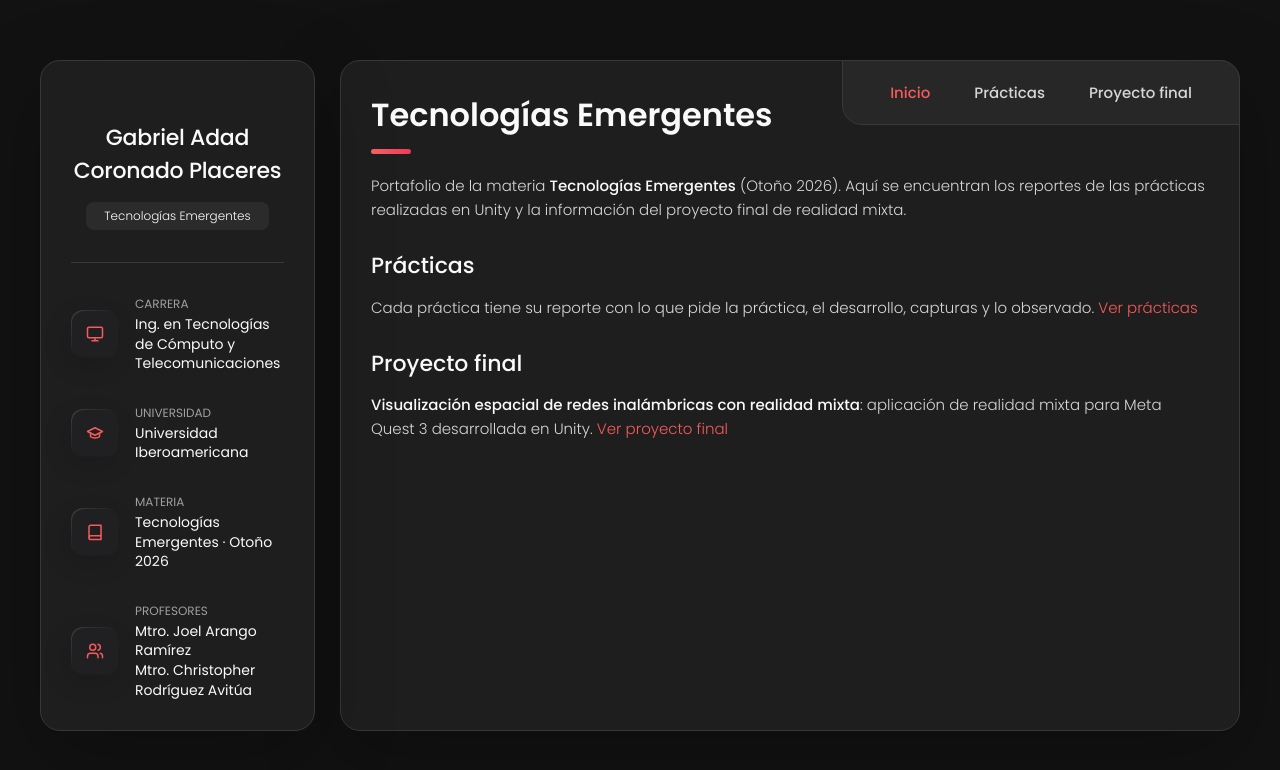
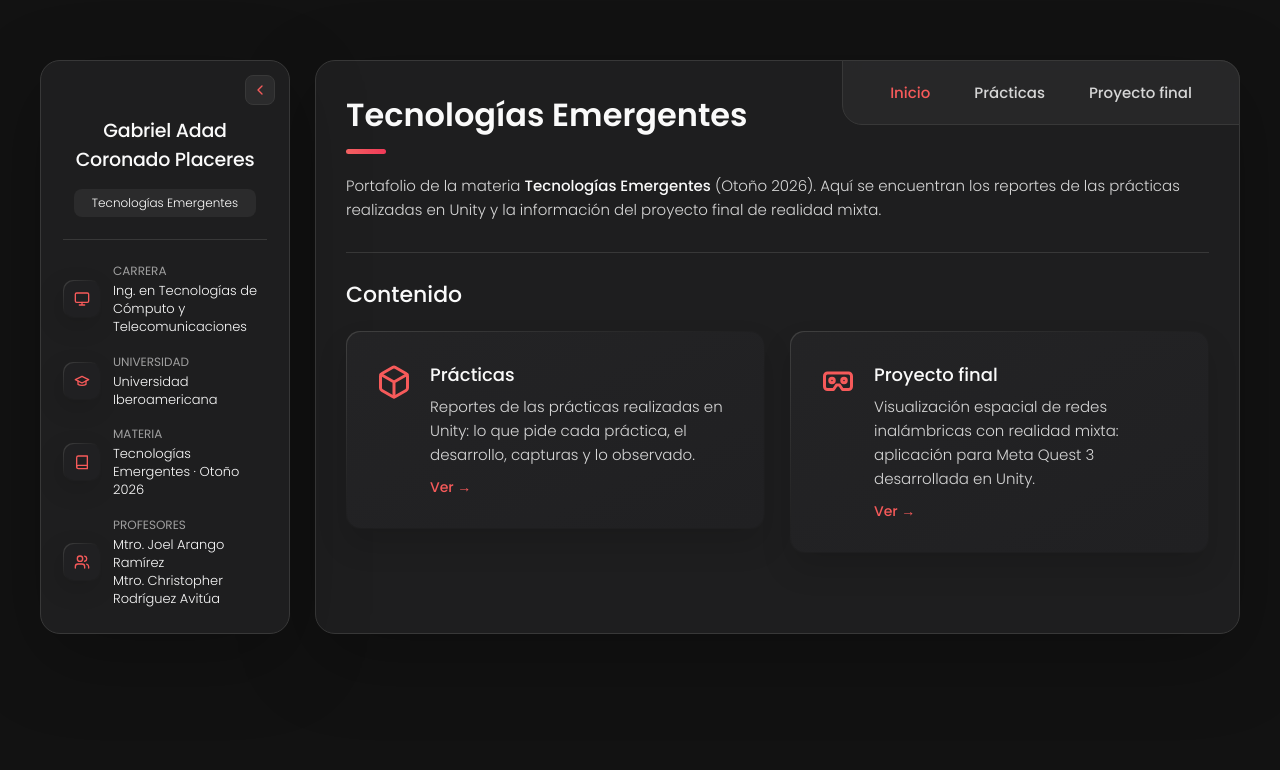
Before and after one commit to gabriel-coronad/tecnologias-emergentes, a Jekyll site: the page built from index.md, in a window 1280 px wide. Shown: the top 770 px of the page. Built offline with Jekyll 4.4.1, drawn with Linux system fonts in a browser that asks for light colours.

Commit message:
Tarjeta lateral contraíble y más angosta, Inicio con tarjetas y líneas entre secciones
Co-Authored-By: Claude Opus 5.5 <noreply@anthropic.com>

```diff
--- a/_includes/icono.html
+++ b/_includes/icono.html
@@ -9,6 +9,12 @@
 <svg viewBox="0 0 24 24" fill="none" stroke="currentColor" stroke-width="2" stroke-linecap="round" stroke-linejoin="round" aria-hidden="true"><path d="M16 21v-2a4 4 0 0 0-4-4H6a4 4 0 0 0-4 4v2"/><circle cx="9" cy="7" r="4"/><path d="M22 21v-2a4 4 0 0 0-3-3.9M16 3.1a4 4 0 0 1 0 7.8"/></svg>
 {%- when "ver" -%}
 <svg viewBox="0 0 24 24" fill="none" stroke="currentColor" stroke-width="2" stroke-linecap="round" stroke-linejoin="round" aria-hidden="true"><path d="M2 12s3.5-7 10-7 10 7 10 7-3.5 7-10 7S2 12 2 12Z"/><circle cx="12" cy="12" r="3"/></svg>
+{%- when "contraer" -%}
+<svg viewBox="0 0 24 24" fill="none" stroke="currentColor" stroke-width="2" stroke-linecap="round" stroke-linejoin="round" aria-hidden="true"><path d="m15 18-6-6 6-6"/></svg>
+{%- when "practicas" -%}
+<svg viewBox="0 0 24 24" fill="none" stroke="currentColor" stroke-width="2" stroke-linecap="round" stroke-linejoin="round" aria-hidden="true"><path d="M21 16V8a2 2 0 0 0-1-1.7l-7-4a2 2 0 0 0-2 0l-7 4A2 2 0 0 0 3 8v8a2 2 0 0 0 1 1.7l7 4a2 2 0 0 0 2 0l7-4a2 2 0 0 0 1-1.7Z"/><path d="M3.3 7 12 12l8.7-5M12 22V12"/></svg>
+{%- when "proyecto" -%}
+<svg viewBox="0 0 24 24" fill="none" stroke="currentColor" stroke-width="2" stroke-linecap="round" stroke-linejoin="round" aria-hidden="true"><path d="M3 8a2 2 0 0 1 2-2h14a2 2 0 0 1 2 2v7a2 2 0 0 1-2 2h-4l-2-3h-2l-2 3H5a2 2 0 0 1-2-2Z"/><circle cx="8" cy="11" r="1.5"/><circle cx="16" cy="11" r="1.5"/></svg>
 {%- when "mas" -%}
 <svg viewBox="0 0 24 24" fill="none" stroke="currentColor" stroke-width="2" stroke-linecap="round" stroke-linejoin="round" aria-hidden="true"><path d="m6 9 6 6 6-6"/></svg>
 {%- endcase -%}
--- a/_layouts/default.html
+++ b/_layouts/default.html
@@ -9,10 +9,17 @@
   <link rel="preconnect" href="https://fonts.gstatic.com" crossorigin>
   <link href="https://fonts.googleapis.com/css2?family=Poppins:wght@300;400;500;600&display=swap" rel="stylesheet">
   <link rel="stylesheet" href="{{ '/assets/css/estilo.css' | relative_url }}">
+  <script>
+    // Recordar si la tarjeta lateral se dejó contraída
+    try { if (localStorage.getItem("tarjeta-contraida") === "1") document.documentElement.classList.add("contraida"); } catch (e) {}
+  </script>
 </head>
 <body>
   <main>
     <aside class="sidebar" data-sidebar>
+      <button class="colapsar-btn" data-colapsar aria-label="Contraer o expandir la tarjeta" title="Contraer / expandir">
+        {% include icono.html nombre="contraer" %}
+      </button>
       <div class="sidebar-info">
         <div class="info-content">
           <h1 class="name">{{ site.tarjeta.nombre }}</h1>
@@ -29,7 +36,7 @@
         <ul class="contacts-list">
           {% for dato in site.tarjeta.datos %}
           <li class="contact-item">
-            <div class="icon-box">{% include icono.html nombre=dato.icono %}</div>
+            <div class="icon-box" title="{{ dato.titulo }}">{% include icono.html nombre=dato.icono %}</div>
             <div class="contact-info">
               <p class="contact-title">{{ dato.titulo }}</p>
               <p class="contact-text">{{ dato.valor }}</p>
@@ -65,6 +72,12 @@
     document.querySelector("[data-sidebar-btn]").addEventListener("click", function () {
       document.querySelector("[data-sidebar]").classList.toggle("active");
     });
+
+    // En computadora la tarjeta lateral se contrae a una franja de íconos
+    document.querySelector("[data-colapsar]").addEventListener("click", function () {
+      var contraida = document.documentElement.classList.toggle("contraida");
+      try { localStorage.setItem("tarjeta-contraida", contraida ? "1" : "0"); } catch (e) {}
+    });
   </script>
 </body>
 </html>
--- /dev/null
+++ b/_layouts/inicio.html
@@ -0,0 +1,26 @@
+---
+layout: default
+---
+<div class="contenido">
+{{ content }}
+</div>
+
+{% if page.tarjetas %}
+<section class="service">
+  <h3 class="h3 service-title">{{ page.titulo_tarjetas }}</h3>
+  <ul class="service-list">
+    {% for t in page.tarjetas %}
+    <li>
+      <a class="service-item" href="{{ t.enlace | relative_url }}">
+        <div class="service-icon-box">{% include icono.html nombre=t.icono %}</div>
+        <div class="service-content-box">
+          <h4 class="service-item-title">{{ t.titulo }}</h4>
+          <p class="service-item-text">{{ t.texto }}</p>
+          <span class="service-link">Ver →</span>
+        </div>
+      </a>
+    </li>
+    {% endfor %}
+  </ul>
+</section>
+{% endif %}
--- a/assets/css/estilo.css
+++ b/assets/css/estilo.css
@@ -262,6 +262,9 @@ main {
 
 .info_more-btn svg { display: block; width: 16px; height: 16px; }
 
+/* Botón para contraer la tarjeta: solo en computadora (ver #RESPONSIVE) */
+.colapsar-btn { display: none; }
+
 .sidebar-info_more {
   opacity: 0;
   visibility: hidden;
@@ -364,9 +367,25 @@ main {
   line-height: 1.3;
 }
 
+/* Cada sección (##) empieza con una línea horizontal */
 .contenido h2 {
   font-size: var(--fs-2);
-  margin-top: 30px;
+  margin-top: 35px;
+  padding-top: 25px;
+  border-top: 1px solid var(--jet);
+}
+
+.contenido > h2:first-child {
+  margin-top: 0;
+  padding-top: 0;
+  border-top: 0;
+}
+
+.contenido hr {
+  border: 0;
+  height: 1px;
+  background: var(--jet);
+  margin: 30px 0;
 }
 
 .contenido h3 {
@@ -477,6 +496,88 @@ main {
 }
 
 .volver a { color: var(--acento); }
+
+
+/*-----------------------------------*\
+  #INICIO (tarjetas)
+\*-----------------------------------*/
+
+.service {
+  margin-top: 30px;
+  padding-top: 25px;
+  border-top: 1px solid var(--jet);
+}
+
+.service-title {
+  color: var(--white-2);
+  font-size: var(--fs-2);
+  font-weight: var(--fw-500);
+  margin-bottom: 20px;
+}
+
+.service-list {
+  display: grid;
+  grid-template-columns: 1fr;
+  gap: 20px;
+}
+
+.service-item {
+  position: relative;
+  display: flex;
+  flex-direction: column;
+  align-items: center;
+  gap: 15px;
+  text-align: center;
+  background: var(--border-gradient-onyx);
+  padding: 20px;
+  border-radius: 14px;
+  box-shadow: var(--shadow-2);
+  z-index: 1;
+  transition: var(--transition-1);
+}
+
+.service-item::before {
+  content: "";
+  position: absolute;
+  inset: 1px;
+  background: var(--bg-gradient-jet);
+  border-radius: inherit;
+  z-index: -1;
+  transition: var(--transition-1);
+}
+
+.service-item:hover { background: var(--bg-gradient-acento-1); }
+
+.service-item:hover::before { background: var(--bg-gradient-acento-2); }
+
+.service-icon-box {
+  color: var(--acento);
+  flex-shrink: 0;
+}
+
+.service-icon-box svg { display: block; width: 36px; height: 36px; }
+
+.service-item-title {
+  color: var(--white-2);
+  font-size: var(--fs-4);
+  font-weight: var(--fw-500);
+  margin-bottom: 7px;
+}
+
+.service-item-text {
+  color: var(--light-gray);
+  font-size: var(--fs-6);
+  font-weight: var(--fw-300);
+  line-height: 1.6;
+}
+
+.service-link {
+  display: inline-block;
+  margin-top: 10px;
+  color: var(--acento);
+  font-size: var(--fs-7);
+  font-weight: var(--fw-500);
+}
 
 
 /*-----------------------------------*\
@@ -667,6 +768,16 @@ main {
 
   .project-img { height: auto; aspect-ratio: 16 / 10; }
 
+  .service-item {
+    flex-direction: row;
+    align-items: flex-start;
+    text-align: left;
+    gap: 18px;
+    padding: 30px;
+  }
+
+  .service-icon-box { margin-top: 3px; }
+
 }
 
 /* más de 768px */
@@ -727,6 +838,8 @@ main {
 
   .project-list { grid-template-columns: repeat(3, 1fr); }
 
+  .service-list { grid-template-columns: 1fr 1fr; gap: 20px 25px; }
+
 }
 
 /* más de 1250px: tarjeta lateral fija a la izquierda */
@@ -754,28 +867,34 @@ main {
   }
 
   .main-content {
-    min-width: 75%;
-    width: 75%;
+    flex: 1;
+    min-width: 0;
+    width: auto;
     margin: 0;
   }
 
+  /* Tarjeta lateral más angosta */
   .sidebar {
     position: sticky;
     top: 60px;
+    flex: 0 0 250px;
+    width: 250px;
     max-height: max-content;
     height: 100%;
     margin-bottom: 0;
-    padding-top: 60px;
+    padding: 55px 22px 25px;
     z-index: 1;
+    transition: flex-basis var(--transition-1), width var(--transition-1), padding var(--transition-1);
   }
 
   .sidebar-info {
     flex-direction: column;
     text-align: center;
+    min-height: 0;
   }
 
   .info-content .name {
-    font-size: 22px;
+    font-size: 19px;
     padding-right: 0;
   }
 
@@ -788,6 +907,57 @@ main {
     visibility: visible;
   }
 
-  .contacts-list { grid-template-columns: 1fr; }
+  .separator { margin: 22px 0; }
+
+  .contacts-list {
+    grid-template-columns: 1fr;
+    gap: 16px;
+  }
+
+  .contact-item { gap: 12px; }
+
+  .icon-box { width: 38px; height: 38px; border-radius: 10px; }
+
+  .icon-box svg { width: 16px; height: 16px; }
+
+  .contact-text { font-size: 13px; font-weight: var(--fw-300); }
+
+  /* Botón para contraer */
+  .colapsar-btn {
+    display: flex;
+    align-items: center;
+    justify-content: center;
+    position: absolute;
+    top: 14px;
+    right: 14px;
+    width: 30px;
+    height: 30px;
+    border-radius: 8px;
+    color: var(--acento);
+    background: var(--onyx);
+    border: 1px solid var(--jet);
+    transition: var(--transition-1);
+  }
+
+  .colapsar-btn:hover { background: var(--jet); }
+
+  .colapsar-btn svg { width: 16px; height: 16px; transition: transform var(--transition-1); }
+
+  /* Tarjeta contraída: solo quedan los íconos */
+  .contraida .sidebar {
+    flex-basis: 72px;
+    width: 72px;
+    padding: 55px 16px 20px;
+  }
+
+  .contraida .colapsar-btn { right: 50%; transform: translateX(50%); }
+
+  .contraida .colapsar-btn svg { transform: rotate(180deg); }
+
+  .contraida .sidebar-info,
+  .contraida .contact-info,
+  .contraida .separator { display: none; }
+
+  .contraida .contact-item { justify-content: center; }
 
 }
--- a/index.md
+++ b/index.md
@@ -1,16 +1,20 @@
 ---
-layout: pagina
+layout: inicio
 title: "Tecnologías Emergentes"
 permalink: /
 menu_activo: inicio
+
+# Tarjetas de abajo. Para cambiar su texto, edita aquí.
+titulo_tarjetas: "Contenido"
+tarjetas:
+  - titulo: "Prácticas"
+    texto: "Reportes de las prácticas realizadas en Unity: lo que pide cada práctica, el desarrollo, capturas y lo observado."
+    enlace: /practicas/
+    icono: practicas
+  - titulo: "Proyecto final"
+    texto: "Visualización espacial de redes inalámbricas con realidad mixta: aplicación para Meta Quest 3 desarrollada en Unity."
+    enlace: /proyecto-final/
+    icono: proyecto
 ---
 
 Portafolio de la materia **Tecnologías Emergentes** (Otoño 2026). Aquí se encuentran los reportes de las prácticas realizadas en Unity y la información del proyecto final de realidad mixta.
-
-## Prácticas
-
-Cada práctica tiene su reporte con lo que pide la práctica, el desarrollo, capturas y lo observado. [Ver prácticas](practicas/)
-
-## Proyecto final
-
-**Visualización espacial de redes inalámbricas con realidad mixta**: aplicación de realidad mixta para Meta Quest 3 desarrollada en Unity. [Ver proyecto final](proyecto-final/)
```
